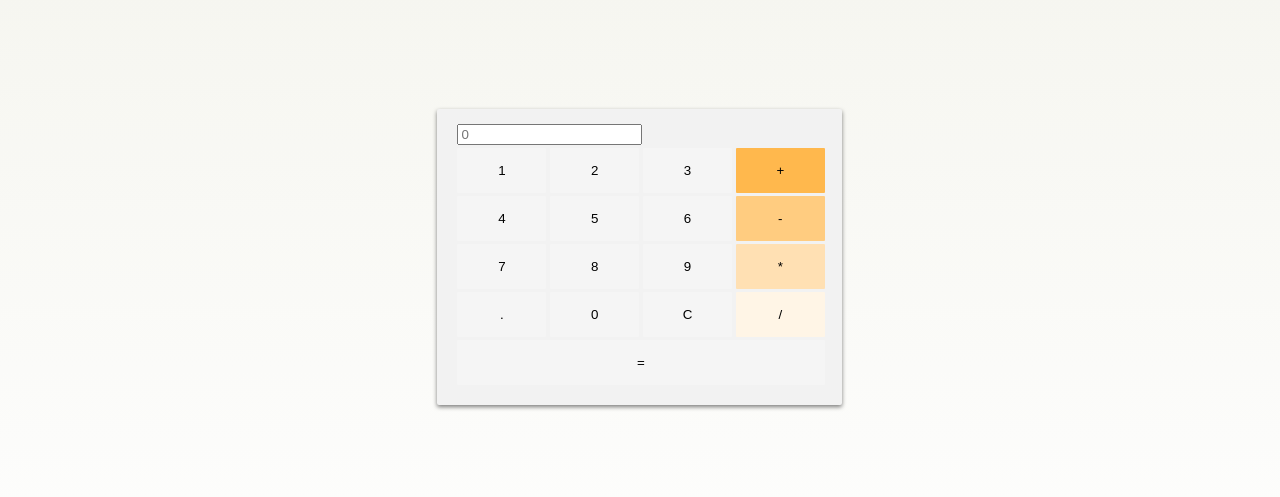
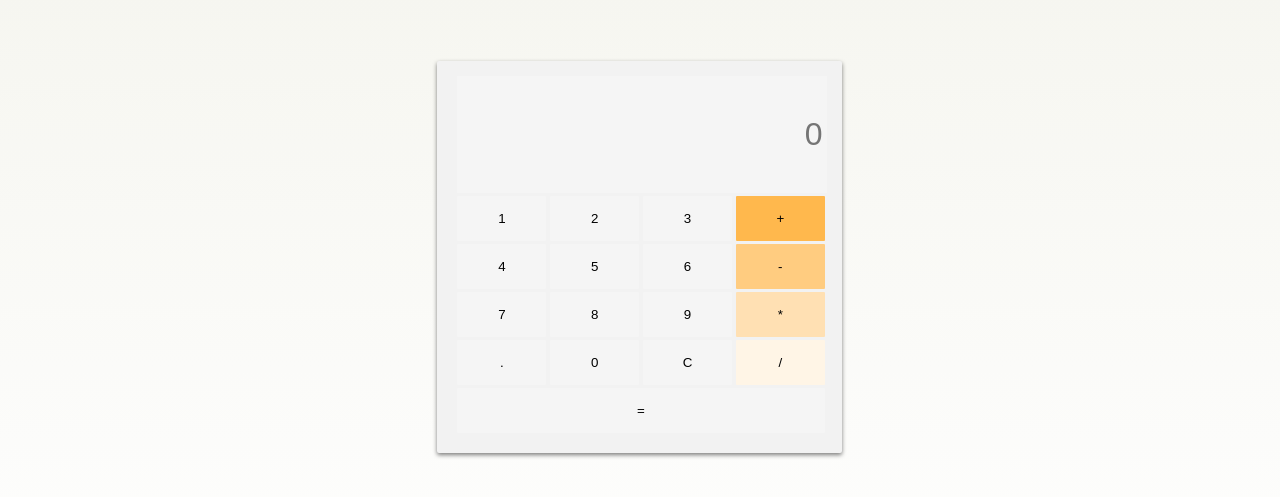
Before and after one commit to miguelznunez/Calculator, a plain HTML site: page index.html in a window 1280 px wide. Shown: the part 151-648 px from the top of the page. Drawn offline with Linux system fonts and the light colour scheme.

Commit message:
Update style.css

```diff
--- a/style.css
+++ b/style.css
@@ -21,7 +21,7 @@ body{
   box-shadow: 0px 2px 4px 0px rgba(0, 0, 0, 0.5);
 }
 
-#userInput{
+#user_input{
   box-sizing: border-box;
   width: 100%;
   padding: 40px 5px;
@@ -53,18 +53,12 @@ body{
   background: whitesmoke;
 }
 
-.btn:hover, .btnEqual:hover{
-  background-color: rgba(128, 128, 128, 0.1);
-}
+.btn:hover, .btnEqual:hover{background-color: rgba(128, 128, 128, 0.1);}
 
 @media(max-width:480px){
-  .btn{
-    width: 23.4%;
-  }
+  .btn{width: 23.4%;}
 }
 
 @media(max-width:320px){
-  .btn{
-    width: 23%;
-  }
+  .btn{width: 23%;}
 }
```
